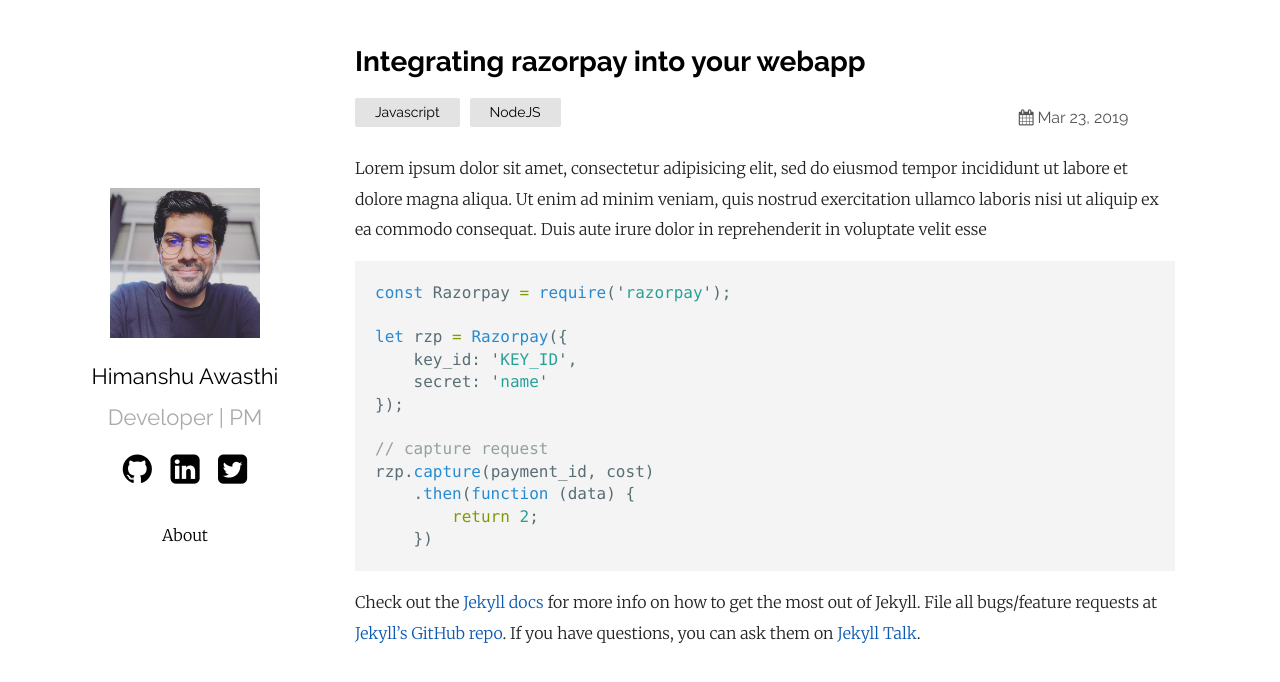
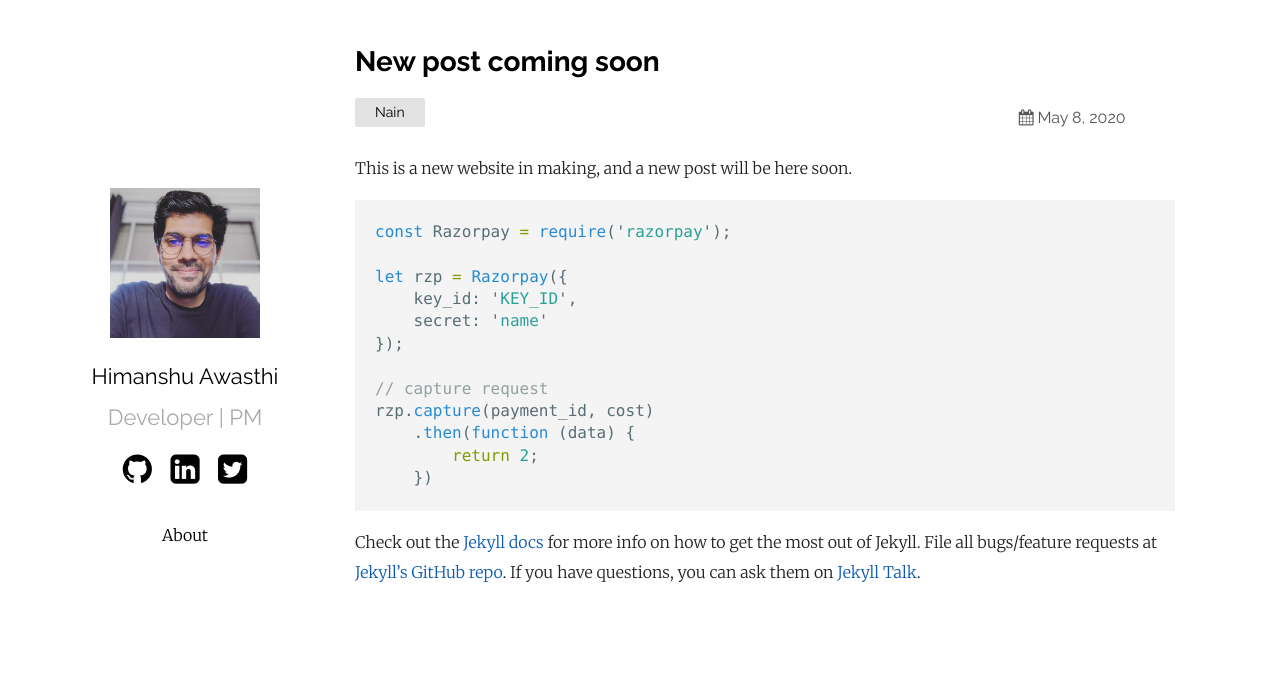
Before and after one commit to 89hardy/89hardy.github.io, a Jekyll site: the page built from _posts/2019-03-23-welcome-to-jekyll.markdown, in a window 1280 px wide. Shown: the top 682 px of the page. Built offline with Jekyll 4.4.1, drawn with Linux system fonts in a browser that asks for light colours.

Commit message:
Update 2019-03-23-welcome-to-jekyll.markdown

````diff
--- a/_posts/2019-03-23-welcome-to-jekyll.markdown
+++ b/_posts/2019-03-23-welcome-to-jekyll.markdown
@@ -1,10 +1,10 @@
 ---
 layout: post
-title:  "Integrating razorpay into your webapp"
-date:   2019-03-23 21:03:36 +0530
-categories: Javascript NodeJS
+title:  "New post coming soon"
+date:   2020-05-08 15:39:00 +1000
+categories: Nain Nain
 ---
-Lorem ipsum dolor sit amet, consectetur adipisicing elit, sed do eiusmod tempor incididunt ut labore et dolore magna aliqua. Ut enim ad minim veniam, quis nostrud exercitation ullamco laboris nisi ut aliquip ex ea commodo consequat. Duis aute irure dolor in reprehenderit in voluptate velit esse
+This is a new website in making, and a new post will be here soon.
 
 ```javascript
 const Razorpay = require('razorpay');
````
